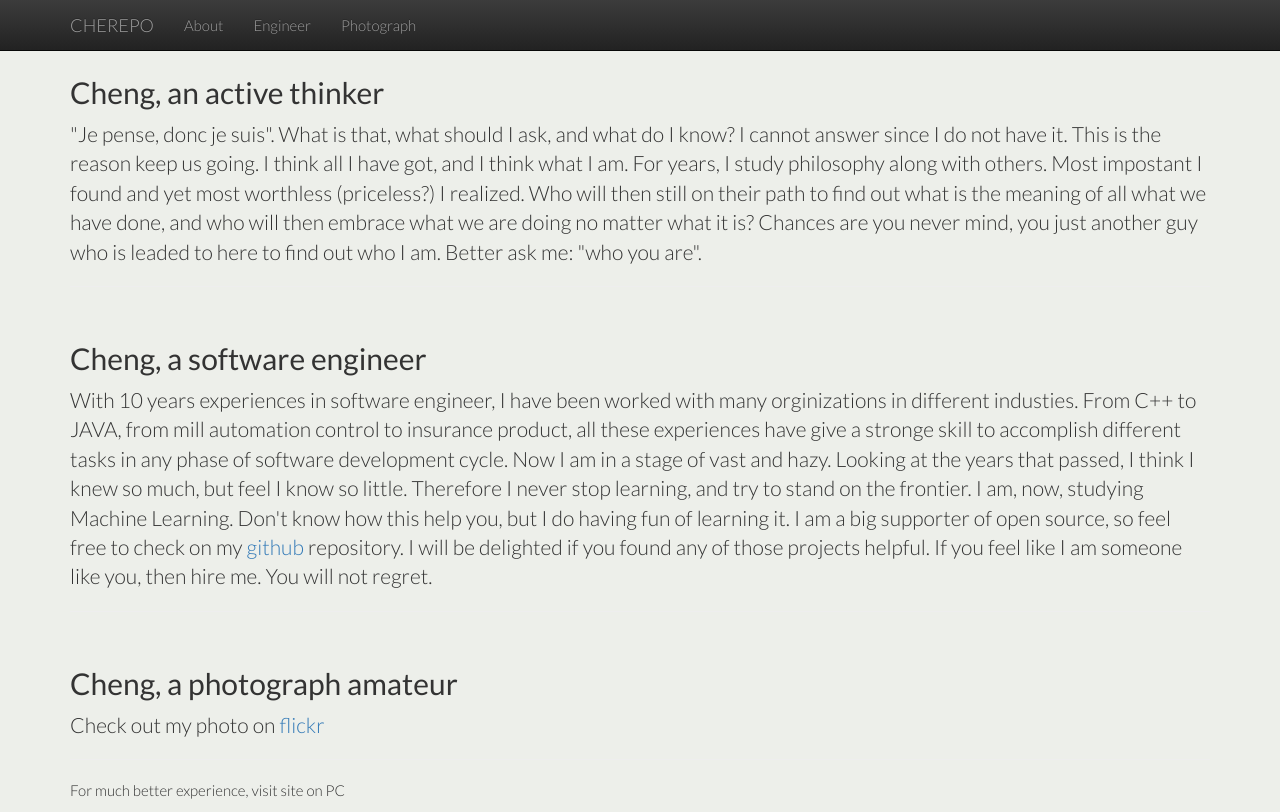
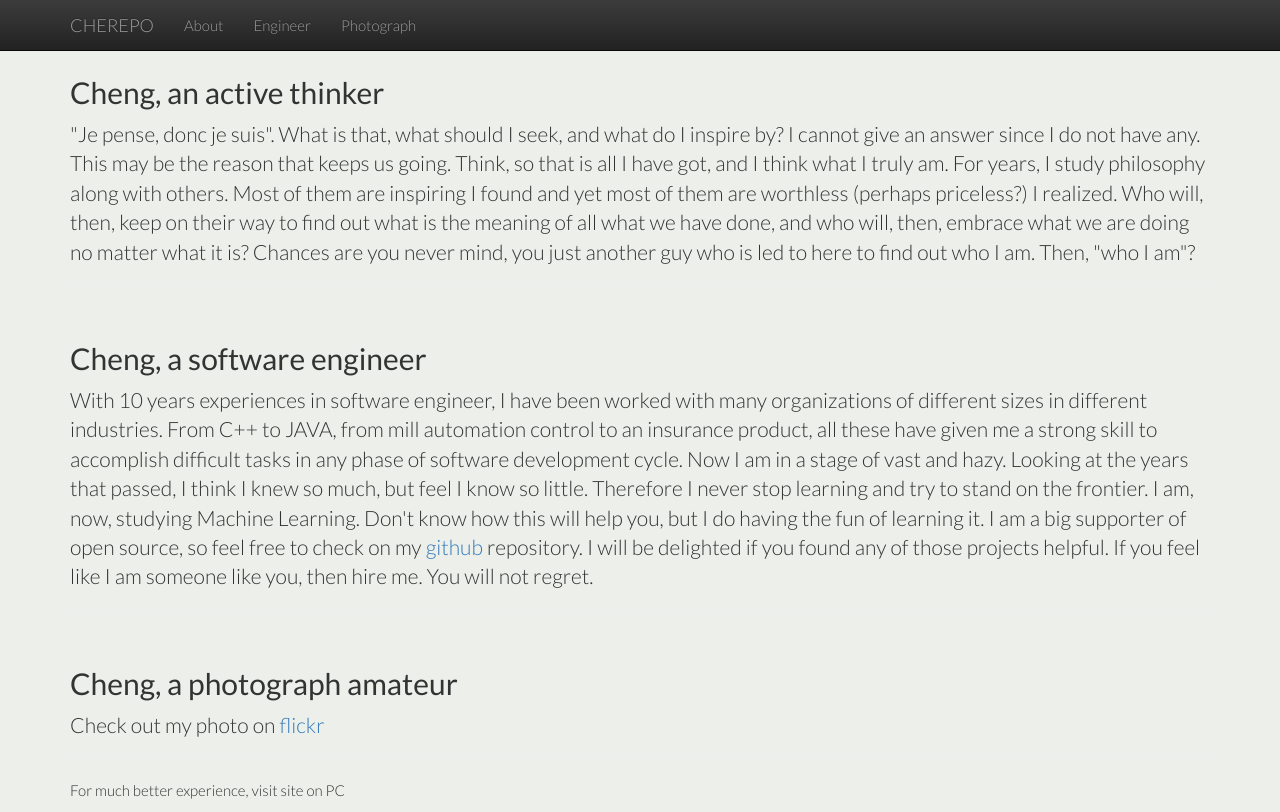
Before and after one commit to cherepo/cherepo.github.io, a plain HTML site: page indexm.html in a window 1280 px wide. Drawn offline with nearby package versions, Linux system fonts and the light colour scheme.

Commit message:
Fix wording

```diff
--- a/indexm.html
+++ b/indexm.html
@@ -61,9 +61,7 @@
             <div class="featurette" id="about">
                 <h2 class="featurette-heading">Cheng, an active thinker</h2>
                 <p class="lead">
-                    "Je pense, donc je suis". What is that, what should I ask, and what do I know? I cannot answer since I do not have it. This is the reason keep us going. I think all I have got, and I think what I am. For years, I study philosophy along with others.
-                    Most impostant I found and yet most worthless (priceless?) I realized. Who will then still on their path to find out what is the meaning of all what we have done, and who will then embrace what we are doing no matter what it is? Chances are you never
-                    mind, you just another guy who is leaded to here to find out who I am. Better ask me: "who you are".
+                    "Je pense, donc je suis". What is that, what should I seek, and what do I inspire by? I cannot give an answer since I do not have any. This may be the reason that keeps us going. Think, so that is all I have got, and I think what I truly am. For years, I study philosophy along with others. Most of them are inspiring I found and yet most of them are worthless (perhaps priceless?) I realized. Who will, then, keep on their way to find out what is the meaning of all what we have done, and who will, then, embrace what we are doing no matter what it is? Chances are you never mind, you just another guy who is led to here to find out who I am. Then, "who I am"?
                 </p>
             </div>
 
@@ -73,9 +71,7 @@
             <div class="featurette" id="engineer">
                 <h2 class="featurette-heading">Cheng, a software engineer</h2>
                 <p class="lead">
-                    With 10 years experiences in software engineer, I have been worked with many orginizations in different industies. From C++ to JAVA, from mill automation control to insurance product, all these experiences have give a stronge skill to accomplish
-                    different tasks in any phase of software development cycle. Now I am in a stage of vast and hazy. Looking at the years that passed, I think I knew so much, but feel I know so little. Therefore I never stop learning, and try to stand on the frontier.
-                    I am, now, studying Machine Learning. Don't know how this help you, but I do having fun of learning it. I am a big supporter of open source, so feel free to check on my
+                    With 10 years experiences in software engineer, I have been worked with many organizations of different sizes in different industries. From C++ to JAVA, from mill automation control to an insurance product, all these have given me a strong skill to accomplish difficult tasks in any phase of software development cycle. Now I am in a stage of vast and hazy. Looking at the years that passed, I think I knew so much, but feel I know so little. Therefore I never stop learning and try to stand on the frontier. I am, now, studying Machine Learning. Don't know how this will help you, but I do having the fun of learning it. I am a big supporter of open source, so feel free to check on my
                     <a href="http://www.github.com/cherepo">github</a>
                     repository. I will be delighted if you found any of those projects helpful. If you feel like I am someone like you, then hire me. You will not regret.
                 </p>
```
Also changed, not shown: index.html (+4 -10 lines).
